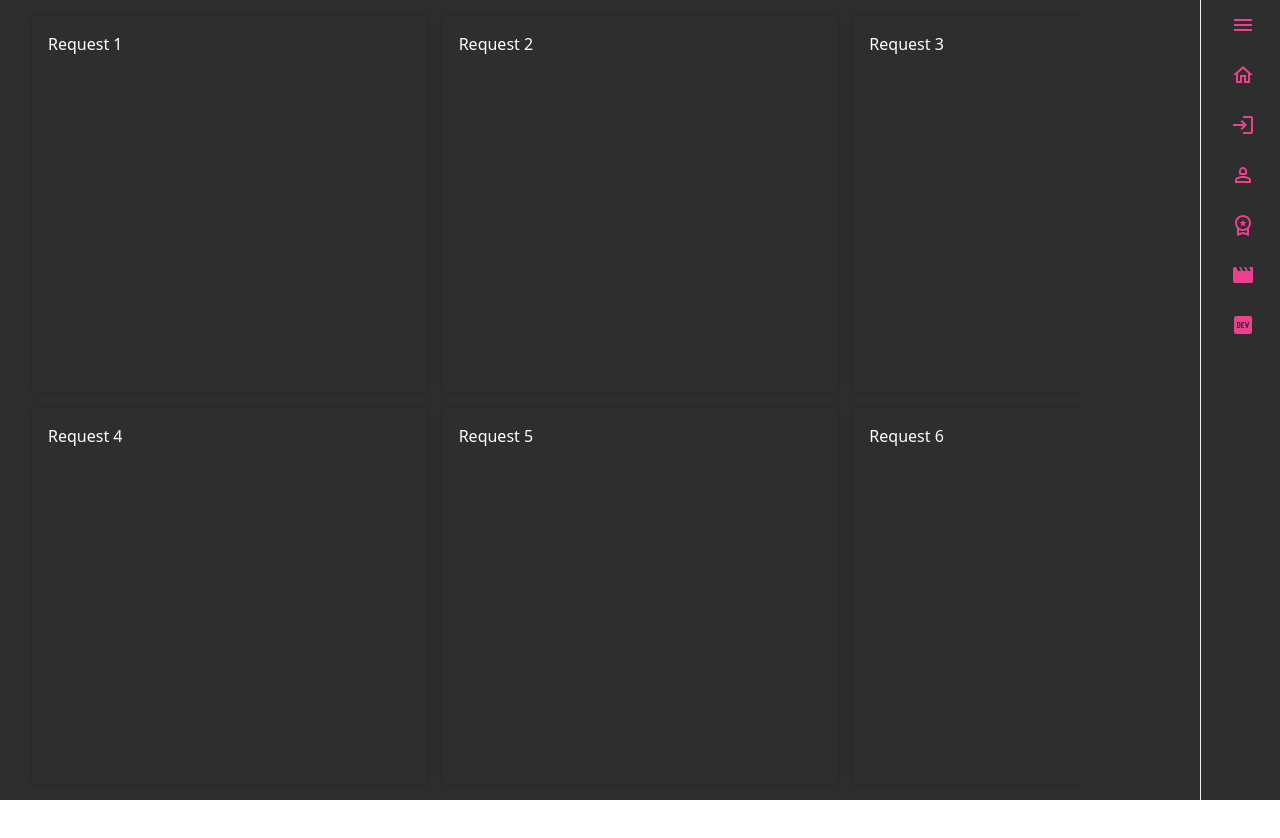
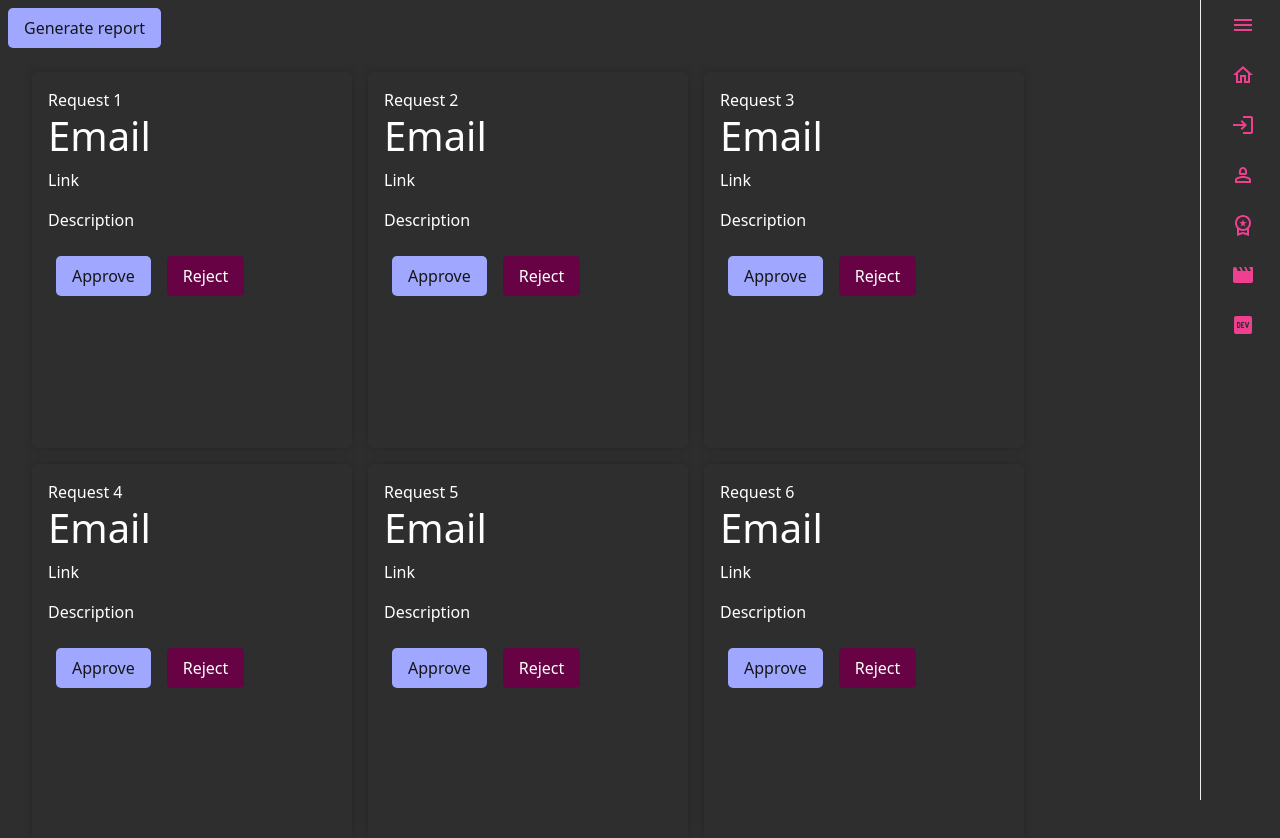
Before and after one commit to Isuru2701/Yolo2.0, a React (Create React App) app: page /admin/requests in a window 1280 px wide. Shown: the top 838 px of the page. Before the commit the page ends 800 px from the top, so only its background shows below. Built offline with nearby package versions, Linux system fonts and the light colour scheme.

Commit message:
doing fetches in approverequest

```diff
--- a/package.json
+++ b/package.json
@@ -13,6 +13,8 @@
     "@testing-library/user-event": "^13.5.0",
     "bootstrap": "^5.3.3",
     "js-cookie": "^3.0.5",
+    "jspdf": "^2.5.1",
+    "jspdf-autotable": "^3.8.2",
     "react": "^18.2.0",
     "react-bootstrap": "^2.10.1",
     "react-chartjs-2": "^5.2.0",
--- a/src/components/admin/ApproveRequests.js
+++ b/src/components/admin/ApproveRequests.js
@@ -1,25 +1,73 @@
 import React from 'react';
 import '../../styles/admin.css'; // Import the CSS file
-
+import jsPDF from 'jspdf';
+import autoTable from 'jspdf-autotable';
 export default function ApproveRequests() {
     // This is a placeholder. Replace it with your actual data.
-    const requests = [
+
+    //replace in handleFetch
+    var requests = [
         { id: 1, name: 'Request 1' },
         { id: 2, name: 'Request 2' },
         { id: 3, name: 'Request 3' },
         { id: 4, name: 'Request 4' },
         { id: 5, name: 'Request 5' },
         { id: 6, name: 'Request 6' }
-        // Add more requests as needed...
+
     ];
+    //load all requests from backend
+    const handleFetch = async () => {
+    }
+
+    //approve a request
+    const handleApprove = async () => {
+    }
+
+    //reject a request
+    const handleReject = async () => {
+    }
+
+    const generateReport = () => {
+        const doc = new jsPDF();
+
+        const tableColumn = ["ID", "Name"];
+        const tableRows = [];
+
+        requests.forEach(request => {
+            const reportData = [request.id, request.name];
+            tableRows.push(reportData);
+        });
+
+        doc.text("Pending Requests Report", 14, 15);
+        doc.text(`Date: ${dateString}`, 14, 25); // Add the date to the report
+        doc.autoTable(tableColumn, tableRows, { startY: 30 }); // Adjust the startY value to leave space for the date
+        doc.save("pending-requests-report.pdf");
+    }
+    //TODO: after approving, turn the button text to approved and disable the button
+
+
+
+
+    //load when component is mounted
+    handleFetch();
 
     return (
+        <div className='requests-container'>
+            <button onClick={generateReport}>Generate report</button>
             <div className="requests-grid">
+
                 {requests.map((request) => (
                     <div key={request.id} className="request">
                         {request.name}
+                        <h1>Email</h1>
+                        <p>Link</p>
+                        <p>Description</p>
+
+                        <button onClick={handleApprove}>Approve</button>
+                        <button className='reject' onClick={handleReject}>Reject</button>
                     </div>
                 ))}
             </div>
+        </div>
     );
 }
--- a/src/components/cc/CCDashboard.js
+++ b/src/components/cc/CCDashboard.js
@@ -12,6 +12,31 @@ export default function CCDashboard() {
     //switch content render based on button click
     const [content, setContent] = React.useState('spotify');
 
+    const checkIsCC = async (event) => {
+        event.preventDefault(); // Prevent the form from refreshing the page
+
+        try {
+            const response = await fetch(`${process.env.REACT_APP_API_URL}/admin/login`, {
+                method: "POST",
+                mode: "cors",
+                headers: {
+                    "Access-Control-Allow-Origin": "*",
+                    "Content-Type": "application/json"
+                },
+                body: JSON.stringify({ "email": Cookies.get("email") })
+            });
+
+            if (response.ok) {
+                Cookies.set('cc', true)
+                //redirect
+                window.location.href = "/admin/dashboard";
+            } else {
+            }
+        } catch (error) {
+        }
+
+        console.log(`CC running with email: ${Cookies.get("email")}`);
+    };
 
     function changeContent(content) {
         setContent(content);
@@ -23,7 +48,7 @@ export default function CCDashboard() {
     return (
         <>
             <div className='cc-dashboard-container'>
-                {!Cookies.get('cc') && <CCVerify/>}
+                {!Cookies.get('cc') && <CCVerify />}
                 <div className='cc-header'>
                     <h1>Content Creator Dashboard</h1>
                     <br />
--- a/src/components/elements/Header.js
+++ b/src/components/elements/Header.js
@@ -4,7 +4,7 @@ import '../../styles/header.css';
 import HomeOutlinedIcon from "@mui/icons-material/HomeOutlined";
 
 import { Sidebar, Menu, MenuItem } from "react-pro-sidebar";
-import { AppRegistrationOutlined, DeveloperMode, ExitToApp, LoginOutlined, LogoDev, MenuOutlined, MovieCreationRounded, Person2Outlined, VerifiedUserOutlined, WorkspacePremiumOutlined } from '@mui/icons-material';
+import { AdminPanelSettings, AppRegistrationOutlined, DeveloperMode, ExitToApp, LoginOutlined, LogoDev, MenuOutlined, MovieCreationRounded, Person2Outlined, VerifiedUserOutlined, WorkspacePremiumOutlined } from '@mui/icons-material';
 import Cookies from 'js-cookie';
 
 export default function Header() {
@@ -26,6 +26,17 @@ export default function Header() {
     const handleLogout = async () => {
         Cookies.remove('email');
         window.location.href = '/login';
+
+        if (Cookies.get('admin')) {
+            Cookies.remove('admin');
+        }
+
+        if (Cookies.get('premium')) {
+            Cookies.remove('premium');
+        }
+        if (Cookies.get('cc')) {
+            Cookies.remove('cc');
+        }
     }
 
 
@@ -51,12 +62,13 @@ export default function Header() {
                     <MenuItem icon={<HomeOutlinedIcon />} href='/'> Home</MenuItem>
                     {!Cookies.get('email') && <MenuItem icon={<LoginOutlined />} href='/login'>Login</MenuItem>}
                     {!Cookies.get('email') && <MenuItem icon={<Person2Outlined />} href='/register'>Register</MenuItem>}
-                    {Cookies.get('email') && <MenuItem icon={<VerifiedUserOutlined />} href='/profile'>Profile</MenuItem>}
+                    {Cookies.get('email') && !Cookies.get('admin') && <MenuItem icon={<VerifiedUserOutlined />} href='/profile'>Profile</MenuItem>}
                     <MenuItem icon={<WorkspacePremiumOutlined />} href='/checkout?t=premium'>Premium</MenuItem>
+                    {Cookies.get('admin') && <MenuItem icon={<AdminPanelSettings />} href='/admin/dashboard'>Admin</MenuItem>}
                     <MenuItem icon={<MovieCreationRounded />} href='/creators'>Creators</MenuItem>
                     <MenuItem icon={<LogoDev />} href='/developers'>Developers</MenuItem>
                     {Cookies.get('email') && <MenuItem icon={<ExitToApp />} onClick={handleLogout}>Logout</MenuItem>}
-                </Menu>
+                    </Menu>
             </Sidebar>
         </div>
     );
--- a/src/styles/admin.css
+++ b/src/styles/admin.css
@@ -55,12 +55,18 @@
 
 }
 
+.requests-container {
+    width: 100%;
+    background-color: var(--base-grey);
+
+}
+
 .requests-grid {
     display: grid;
     grid-template-columns: repeat(3, 1fr);
     gap: 1rem;
     padding: 1rem 2rem;
-    width: 100%;
+    width: 0%;
     background-color: var(--base-grey);
     color: var(--highlight-white);
     /* margin: 10px; */
@@ -73,4 +79,26 @@
     padding: 1rem;
     border-radius: 5px;
     box-shadow: 0 0 10px rgba(0, 0, 0, 0.2);
+    width: 25vw;
 }
+
+.requests-container button {
+    background-color: var(--light-blue);
+    color: var(--base-black);
+    padding: 0.5rem 1rem;
+    border: none;
+    border-radius: 5px;
+    margin: 0.5rem;
+    cursor: pointer;
+
+}
+
+.requests-container .reject {
+    background-color: var(--deep-pink);
+    color: var(--highlight-white);
+    padding: 0.5rem 1rem;
+    border: none;
+    border-radius: 5px;
+    margin: 0.5rem;
+    cursor: pointer;
+}
--- a/src/styles/header.css
+++ b/src/styles/header.css
@@ -6,7 +6,7 @@
   color: var(--tone-highlight);
   z-index: 90;
   position: fixed;
-  width:200px;
+  width:100px;
 }
 
 
```
Also changed, not shown: 1 other file (tests, documents, lock files or other folders). Lines whose indentation alone changed are shown as unchanged.
